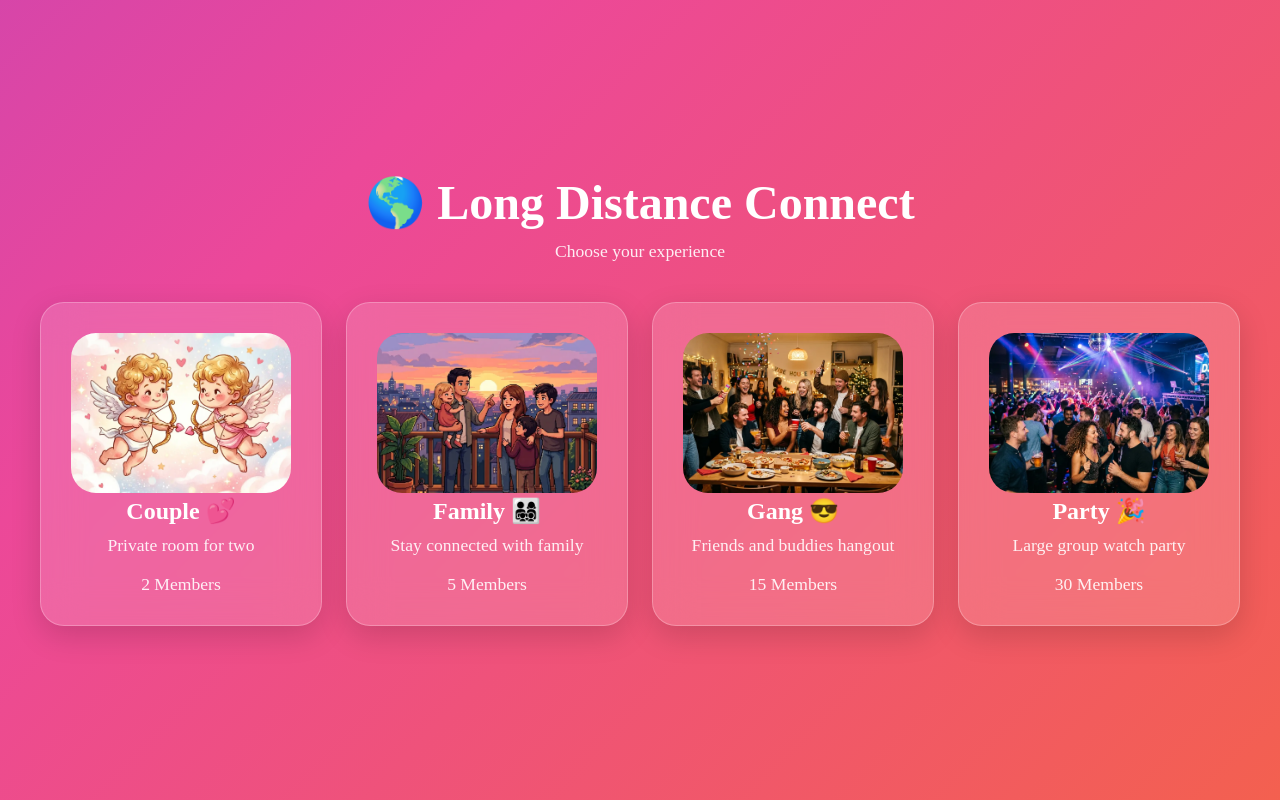
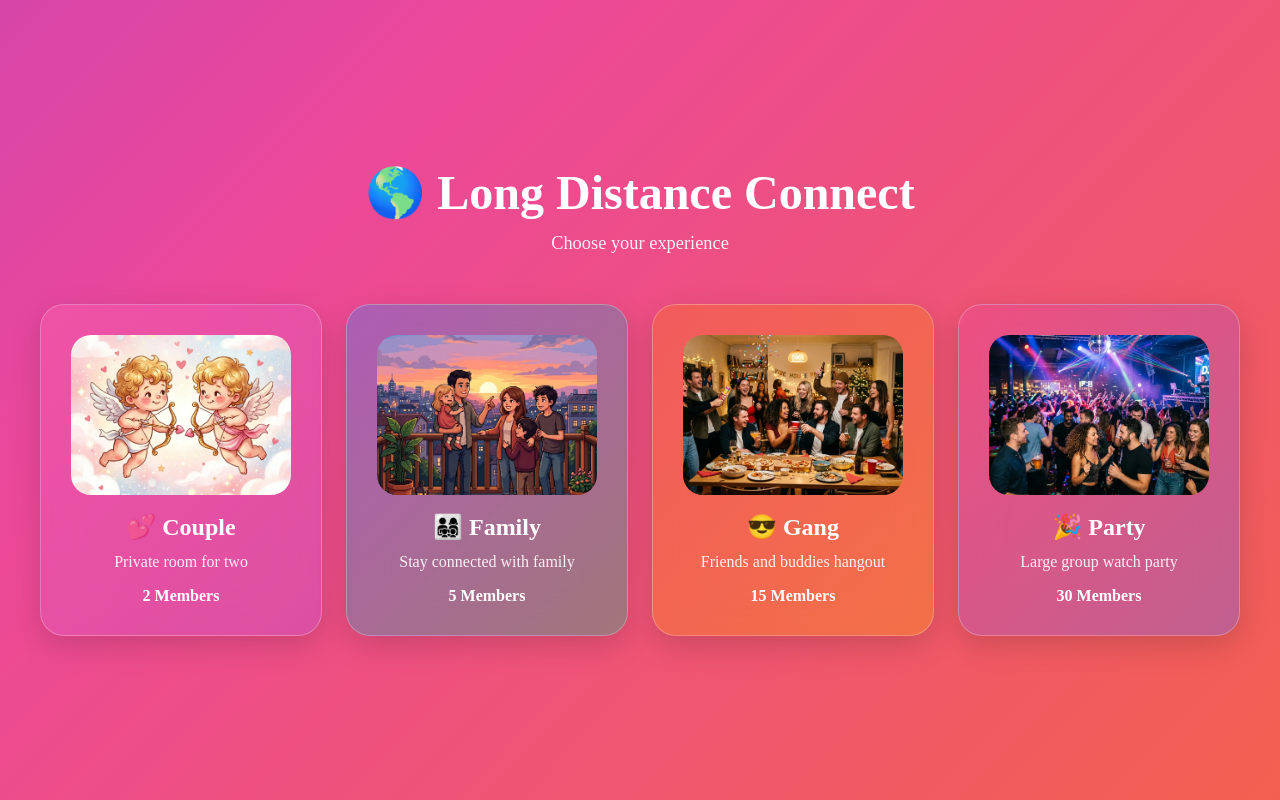
Before and after one commit to Lokeshwaran-V/LD-connect, a React (Vite) app: page / in a window 1280 px wide. Built offline with nearby package versions, Linux system fonts and the light colour scheme.

Commit message:
Landing page  working with the BEM Standards

```diff
--- a/src/pages/Landing.jsx
+++ b/src/pages/Landing.jsx
@@ -1,41 +1,68 @@
 import { useNavigate } from "react-router-dom";
+import { rooms } from "../data/rooms";
 import "../styles/landing.css";
-import { rooms } from "../data/rooms.js";
 
 function Landing() {
+  // Navigation
   const navigate = useNavigate();
 
-  const handleSelect = (room) => {
+  // Handlers
+  const handleSelectRoom = ({
+    id,
+    title,
+    maxUsers,
+    icon,
+  }) => {
     navigate("/home", {
       state: {
-        roomType: room.id,
-        roomTitle: room.title,
-        maxUsers: room.maxUsers,
-        roomIcon: room.icon,
+        roomType: id,
+        roomTitle: title,
+        maxUsers,
+        roomIcon: icon,
       },
     });
   };
 
   return (
-    <div className="landing-container">
-      <h1>🌎 Long Distance Connect</h1>
+    <main className="landing">
+      <section className="landing__hero">
+        <h1 className="landing__title">
+          🌎 Long Distance Connect
+        </h1>
 
-      <p>Choose your experience</p>
+        <p className="landing__subtitle">
+          Choose your experience
+        </p>
+      </section>
 
-      <div className="card-grid">
+      <section className="landing__grid">
         {rooms.map((room) => (
-          <div key={room.id} className="option-card" onClick={() => handleSelect(room)}>
-            <img src={room.image} alt={room.title} />
+          <article
+            key={room.id}
+            className={`landing__card landing__card--${room.id}`}
+            onClick={() => handleSelectRoom(room)}
+          >
+            <img
+              className="landing__image"
+              src={room.image}
+              alt={room.title}
+            />
 
-            <h2>{room.title} {room.icon}</h2>
-            <p>
+            <h2 className="landing__card-title">
+              {room.icon} {room.title}
+            </h2>
+
+            <p className="landing__description">
               {room.description}
-            </p><br />
-            <p>{room.maxUsers} Members</p>
-          </div>
+            </p>
+
+            <p className="landing__members">
+              {room.maxUsers} Members
+            </p>
+          </article>
         ))}
-      </div>
-    </div>
+      </section>
+    </main>
   );
 }
 
--- a/src/styles/landing.css
+++ b/src/styles/landing.css
@@ -1,21 +1,20 @@
-/* Reset */
-* {
-  margin: 0;
-  padding: 0;
-  box-sizing: border-box;
-}
+/* ==========================================================================
+   Landing
+   ========================================================================== */
 
-/* Page */
-.landing-container {
-  min-height: 100vh;
-
+.landing {
+  /* Layout */
   display: flex;
   flex-direction: column;
   justify-content: center;
   align-items: center;
 
+  min-height: 100vh;
+
+  /* Spacing */
   padding: 40px;
 
+  /* Appearance */
   background: linear-gradient(
     135deg,
     #5b21b6,
@@ -23,12 +22,171 @@
     #ec4899,
     #f97316
   );
+  background-size: 400% 400%;
 
-  background-size: 400% 400%;
-  animation: gradientFlow 12s ease infinite;
+  /* Effects */
+  animation: landing-gradient 12s ease infinite;
 }
 
-@keyframes gradientFlow {
+/* ==========================================================================
+   Hero
+   ========================================================================== */
+
+.landing__hero {
+  /* Spacing */
+  margin-bottom: 50px;
+
+  /* Typography */
+  text-align: center;
+}
+
+.landing__title {
+  /* Spacing */
+  margin-bottom: 12px;
+
+  /* Typography */
+  font-size: 3rem;
+  color: #fff;
+}
+
+.landing__subtitle {
+  /* Typography */
+  font-size: 1.15rem;
+  color: rgba(255, 255, 255, 0.9);
+}
+
+/* ==========================================================================
+   Grid
+   ========================================================================== */
+
+.landing__grid {
+  /* Layout */
+  display: grid;
+  grid-template-columns: repeat(auto-fit, minmax(240px, 1fr));
+  gap: 24px;
+
+  width: 100%;
+  max-width: 1200px;
+}
+
+/* ==========================================================================
+   Card
+   ========================================================================== */
+
+.landing__card {
+  /* Layout */
+  display: flex;
+  flex-direction: column;
+  align-items: center;
+
+  /* Spacing */
+  padding: 30px;
+
+  /* Typography */
+  text-align: center;
+
+  /* Appearance */
+  background: rgba(255, 255, 255, 0.15);
+  border: 1px solid rgba(255, 255, 255, 0.25);
+  border-radius: 24px;
+  backdrop-filter: blur(20px);
+  box-shadow: 0 10px 30px rgba(0, 0, 0, 0.15);
+
+  /* Effects */
+  cursor: pointer;
+  transition: all 0.35s ease;
+}
+
+.landing__card:hover {
+  transform: translateY(-8px) scale(1.03);
+
+  box-shadow: 0 20px 40px rgba(0, 0, 0, 0.25);
+}
+
+/* ==========================================================================
+   Image
+   ========================================================================== */
+
+.landing__image {
+  /* Layout */
+  width: 220px;
+  height: 160px;
+
+  /* Spacing */
+  margin-bottom: 18px;
+
+  /* Appearance */
+  border-radius: 20px;
+  object-fit: cover;
+}
+
+/* ==========================================================================
+   Typography
+   ========================================================================== */
+
+.landing__card-title {
+  /* Spacing */
+  margin-bottom: 12px;
+
+  /* Typography */
+  color: #fff;
+}
+
+.landing__description {
+  /* Spacing */
+  margin-bottom: 16px;
+
+  /* Typography */
+  color: rgba(255, 255, 255, 0.9);
+}
+
+.landing__members {
+  /* Typography */
+  font-weight: 600;
+  color: #fff;
+}
+
+/* ==========================================================================
+   Card Modifiers
+   ========================================================================== */
+
+.landing__card--couple {
+  background: linear-gradient(
+    135deg,
+    rgba(255, 105, 180, 0.35),
+    rgba(186, 85, 211, 0.35)
+  );
+}
+
+.landing__card--family {
+  background: linear-gradient(
+    135deg,
+    rgba(59, 130, 246, 0.35),
+    rgba(16, 185, 129, 0.35)
+  );
+}
+
+.landing__card--gang {
+  background: linear-gradient(
+    135deg,
+    rgba(249, 115, 22, 0.35),
+    rgba(245, 158, 11, 0.35)
+  );
+}
+
+.landing__card--party {
+  background: linear-gradient(
+    135deg,
+    rgba(236, 72, 153, 0.35),
+    rgba(99, 102, 241, 0.35)
+  );
+}
+
+/* ==========================================================================
+   Animation
+   ========================================================================== */
+
+@keyframes landing-gradient {
   0% {
     background-position: left;
   }
@@ -41,126 +199,3 @@
     background-position: left;
   }
 }
-
-/* Heading */
-.landing-container h1 {
-  font-size: 3rem;
-  color: white;
-  margin-bottom: 10px;
-  text-align: center;
-}
-
-.landing-container p {
-  color: rgba(255, 255, 255, 0.9);
-  margin-bottom: 40px;
-  font-size: 1.1rem;
-}
-
-/* Grid */
-.card-grid {
-  width: 100%;
-  max-width: 1200px;
-
-  display: grid;
-
-  grid-template-columns: repeat(auto-fit, minmax(240px, 1fr));
-
-  gap: 24px;
-}
-
-/* Common Card */
-.option-card {
-  padding: 30px;
-
-  border-radius: 24px;
-
-  backdrop-filter: blur(20px);
-
-  background: rgba(255, 255, 255, 0.15);
-
-  border: 1px solid rgba(255, 255, 255, 0.25);
-
-  text-align: center;
-
-  cursor: pointer;
-
-  transition: all 0.35s ease;
-
-  box-shadow: 0 10px 30px rgba(0, 0, 0, 0.15);
-}
-
-.option-card:hover {
-  transform: translateY(-8px) scale(1.03);
-
-  box-shadow: 0 20px 40px rgba(0, 0, 0, 0.25);
-}
-/* Card Image */
-.option-card img {
-    width: 220px;
-    border-radius: 25px;
-    height: 160px;
-    object-fit: cover;
-
-}
-/* Emoji */
-.option-card .emoji {
-  font-size: 4rem;
-  margin-bottom: 16px;
-}
-
-/* Title */
-.option-card h2 {
-  color: white;
-  margin-bottom: 10px;
-}
-
-/* Description */
-.option-card p {
-  color: rgba(255, 255, 255, 0.9);
-  margin: 0;
-}
-
-/* Individual Themes */
-
-.couple {
-  background: linear-gradient(
-    135deg,
-    rgba(255, 105, 180, 0.35),
-    rgba(186, 85, 211, 0.35)
-  );
-}
-
-.family {
-  background: linear-gradient(
-    135deg,
-    rgba(59, 130, 246, 0.35),
-    rgba(16, 185, 129, 0.35)
-  );
-}
-
-.gang {
-  background: linear-gradient(
-    135deg,
-    rgba(249, 115, 22, 0.35),
-    rgba(245, 158, 11, 0.35)
-  );
-}
-
-.party {
-  background: linear-gradient(
-    135deg,
-    rgba(236, 72, 153, 0.35),
-    rgba(99, 102, 241, 0.35)
-  );
-}
-
-/* Mobile */
-@media (max-width: 768px) {
-  .landing-container h1 {
-    font-size: 2.2rem;
-  }
-
-  .card-grid {
-    grid-template-columns: 1fr;
-  }
-}
```
